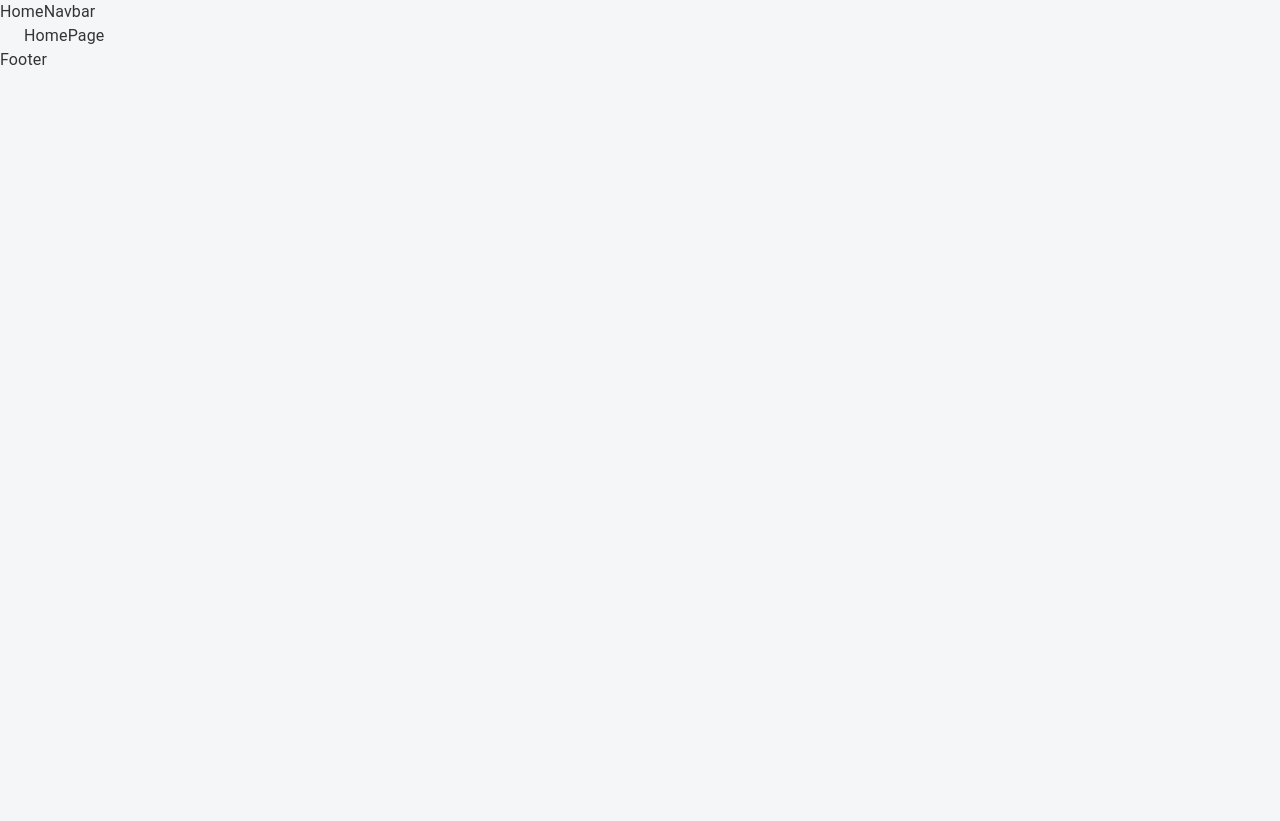
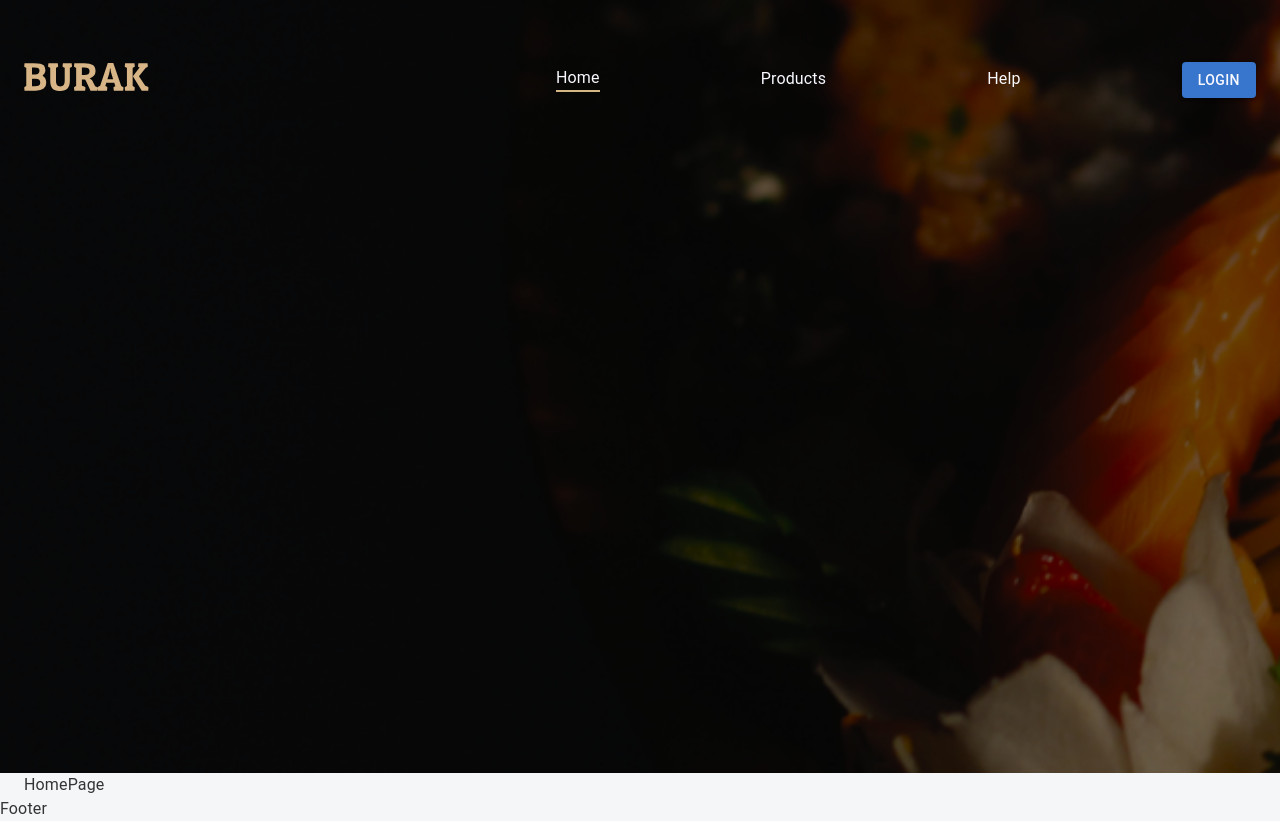
Before and after one commit to omadhalim/burak-react, a React (Create React App) app: page / in a window 1280 px wide. Before the commit the page ends 800 px from the top, so only its background shows below. Built offline with nearby package versions, Linux system fonts and the light colour scheme.

Commit message:
feat: develop header and footer part one

```diff
--- a/src/app/App.tsx
+++ b/src/app/App.tsx
@@ -1,5 +1,4 @@
 import React from "react";
-import "../css/app.css";
 import { Box, Button, Container, Stack, Typography } from "@mui/material";
 import { Link, Route, Switch, useLocation } from "react-router-dom";
 import {  HomePage } from "./screens/homePage";
@@ -9,6 +8,9 @@
 import { HomeNavbar } from "./components/headers/HomeNavbar";
 import { Footer } from "./components/footer";
 import { OtherNavbar } from "./components/headers/OtherNavbar";
+import "../css/app.css";
+import "../css/navbar.css";
+import { HelpPage } from "./screens/helpPage";
 
 function App() {
   const location = useLocation();
@@ -29,6 +31,9 @@
           <Route path="/member-page">
             <UserPage />
           </Route>
+          <Route path="/help">
+            <HelpPage />
+          </Route>
           <Route path="/">
             <HomePage />
           </Route>
--- a/src/app/components/headers/HomeNavbar.tsx
+++ b/src/app/components/headers/HomeNavbar.tsx
@@ -1,3 +1,69 @@
+import { Box, Button, Container, Stack } from "@mui/material";
+import { NavLink } from "react-router-dom";
+
 export function HomeNavbar() {
-  return <div>HomeNavbar</div>;
+  const authMember = null;
+  return (
+    <div className="home-navbar">
+      <Container sx={{ mt: "55px", height: "642px" }}>
+        <Stack
+          direction="row"
+          sx={{
+            height: "50px",
+            justifyContent: "space-between",
+            alignItems: "center",
+          }}
+        >
+          <Box>
+            <NavLink to="/">
+              <img src="/icons/burak.svg" alt="Burak" style={{ width: "125px", height: "30px" }} />
+            </NavLink>
+          </Box>
+
+          <Stack
+            direction="row"
+            sx={{
+              justifyContent: "space-between",
+              alignItems: "center",
+              minWidth: "700px",
+            }}
+          >
+            <Box className={"hover-line"}>
+              <NavLink to="/" activeClassName={"underline"}>Home</NavLink>
+            </Box>
+            <Box className={"hover-line"} >
+              <NavLink to="/products" activeClassName={"underline"}>Products</NavLink>
+            </Box>
+            {authMember ? (
+              <Box>
+                <NavLink to="/orders" activeClassName={"underline"}>Orders</NavLink>
+              </Box>
+            ) : null}
+            {authMember ? (
+              <Box className={"hover-line"}>
+                <NavLink to="/member-page" activeClassName={"underline"}>My Page</NavLink>
+              </Box>
+            ) : null}
+            <Box className={"hover-line"}>
+              <NavLink to="/help" activeClassName={"underline"}>Help</NavLink>
+            </Box>
+            {/* BASKET */}
+
+            {!authMember ? (
+              <Box>
+                <Button
+                variant="contained"
+                style={{ background: "#3776CC", color: "#f8f8ff"}}
+                >
+                  Login
+                  </Button>
+              </Box>
+              ) : (
+                <img />
+              )}
+          </Stack>
+        </Stack>
+      </Container>
+    </div>
+  );
 }
--- /dev/null
+++ b/src/css/navbar.css
@@ -0,0 +1,38 @@
+.home-navbar {
+  width: 100%;
+  height: 773px;
+  display: flex;
+  background: url("/public/img/banner.webp");
+  background-size: cover;
+}
+
+.home-navbar a {
+  text-decoration: none;
+}
+
+.home-navbar .hover-line a {
+  color: #f8f8ff;
+  z-index: 100;
+}
+
+.home-navbar .underline {
+  display: block;
+  content: "";
+  border-bottom: solid 2px #d7b686;
+}
+
+.home-navbar .hover-line:after {
+  display: block;
+  content: "";
+  border-bottom: solid 2px #d7b686;
+  transform: scaleX(0);
+  transition: transform 250ms ease-in-out;
+}
+
+.home-navbar .hover-line:hover:after {
+  transform: scaleX(1);
+}
+
+.home-navbar div.hover-line:after {
+  transform-origin: 0% 50%;
+}
```
